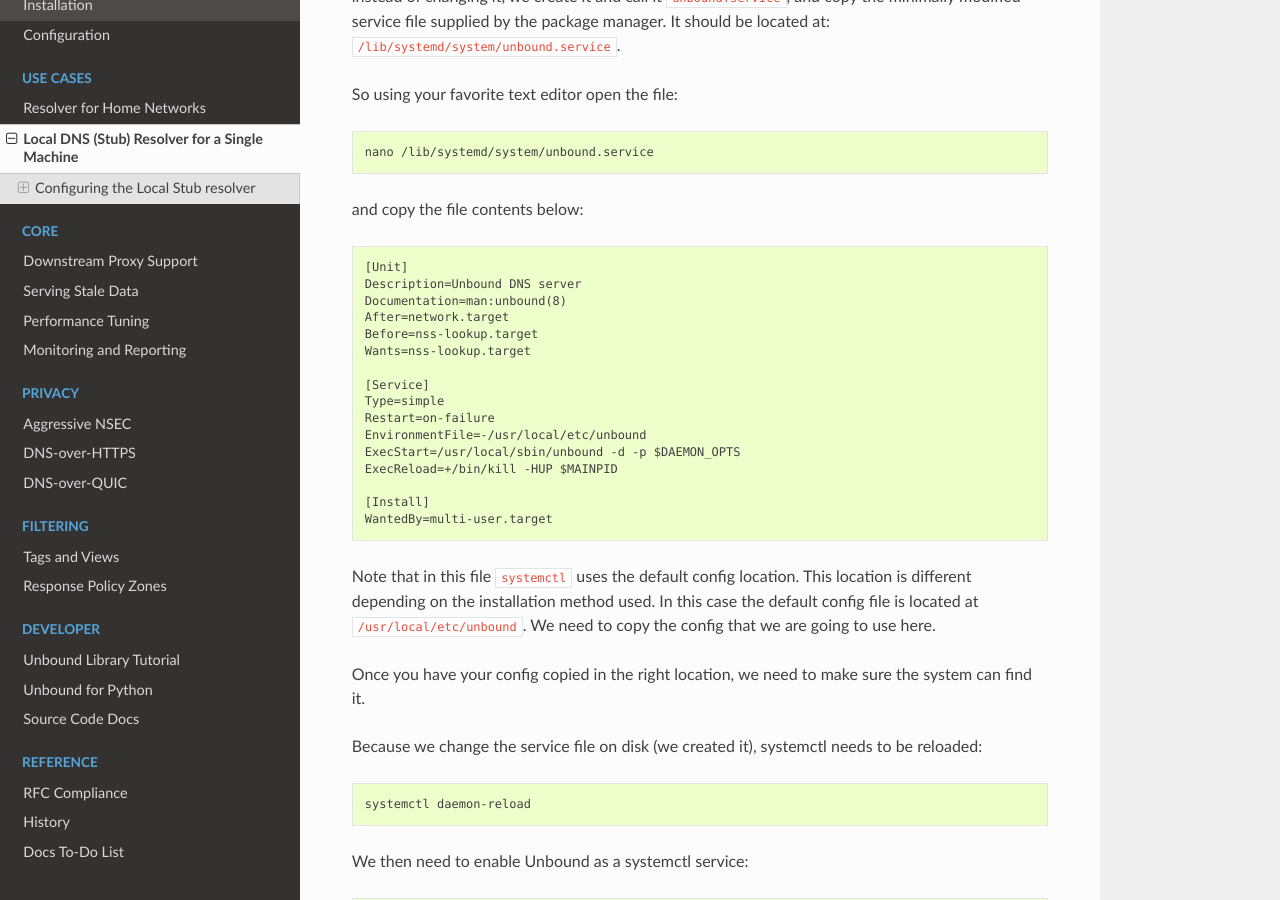
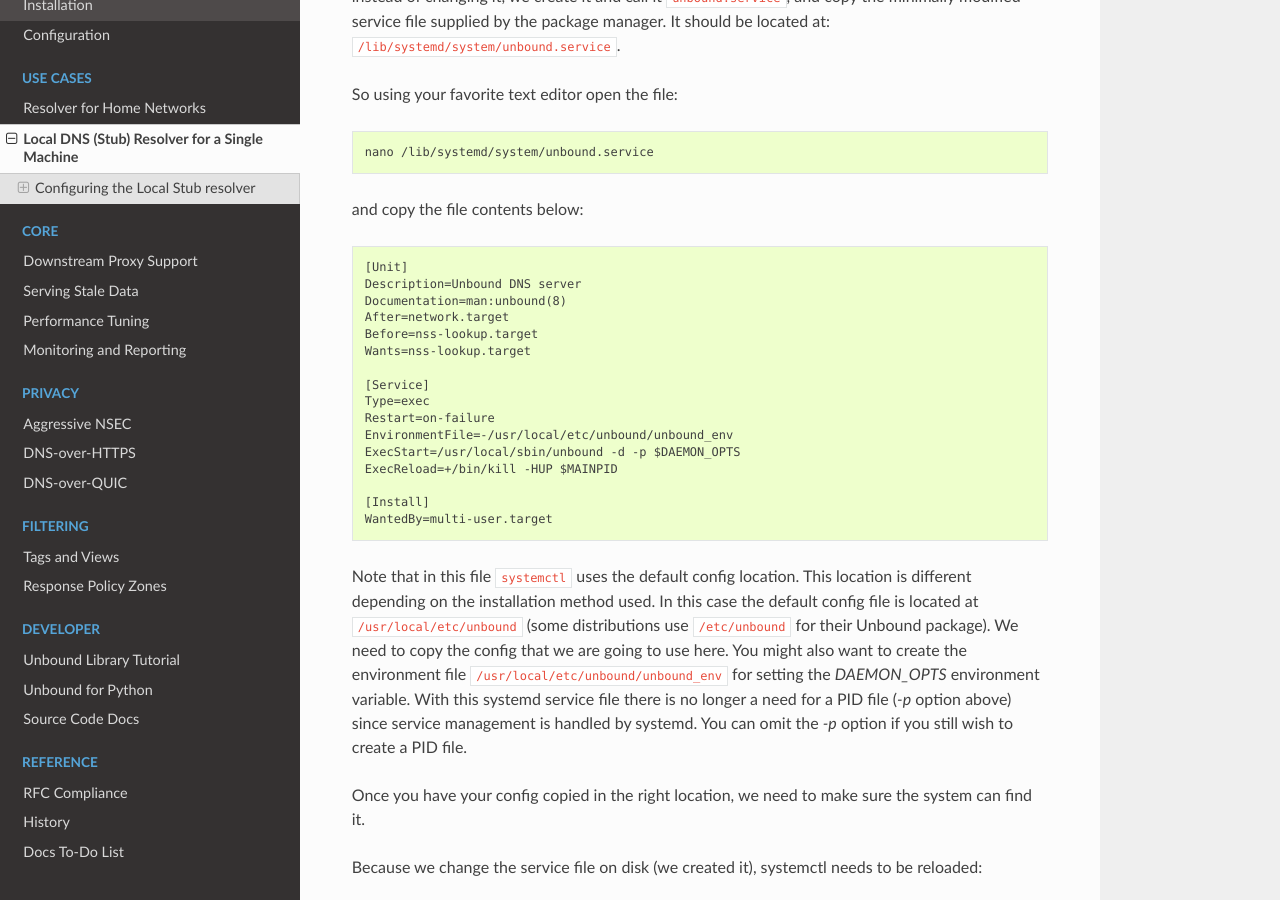
Before and after one commit to NLnetLabs/unbound-manual, a Sphinx documentation site: the page built from source/use-cases/local-stub.rst, in a window 1280 px wide and 900 px high, scrolled down 4776 px. Built offline with Sphinx 7.4.7 and the Read the Docs theme 3.1.0, drawn with Linux system fonts in a browser that asks for light colours; pages that are not in the unit, such as notebooks, are missing from menus.

Commit message:
Improve Ubuntu compiling from source setup (#64)
- Its better to use exec instead of simple. Fix the environment file (it was just pointing to the directory). And explain it better.

---------

Co-authored-by: Yorgos Thessalonikefs <yorgos@nlnetlabs.nl>

```diff
--- a/source/use-cases/local-stub.rst
+++ b/source/use-cases/local-stub.rst
@@ -265,9 +265,9 @@ and copy the file contents below:
     Wants=nss-lookup.target
 
     [Service]
-    Type=simple
+    Type=exec
     Restart=on-failure
-    EnvironmentFile=-/usr/local/etc/unbound
+    EnvironmentFile=-/usr/local/etc/unbound/unbound_env
     ExecStart=/usr/local/sbin/unbound -d -p $DAEMON_OPTS
     ExecReload=+/bin/kill -HUP $MAINPID
 
@@ -276,8 +276,11 @@ and copy the file contents below:
 
 Note that in this file ``systemctl`` uses the default config location. This
 location is different depending on the installation method used. In this case the
-default config file is located at :file:`/usr/local/etc/unbound`. We need to copy
+default config file is located at :file:`/usr/local/etc/unbound` (some distributions use  :file:`/etc/unbound` for their Unbound package). We need to copy
 the config that we are going to use here.
+You might also want to create the environment file :file:`/usr/local/etc/unbound/unbound_env` for setting the
+`DAEMON_OPTS` environment variable.
+With this systemd service file there is no longer a need for a PID file (`-p` option above) since service management is handled by systemd. You can omit the `-p` option if you still wish to create a PID file.
 
 Once you have your config copied in the right location, we need to make sure the
 system can find it.
```
